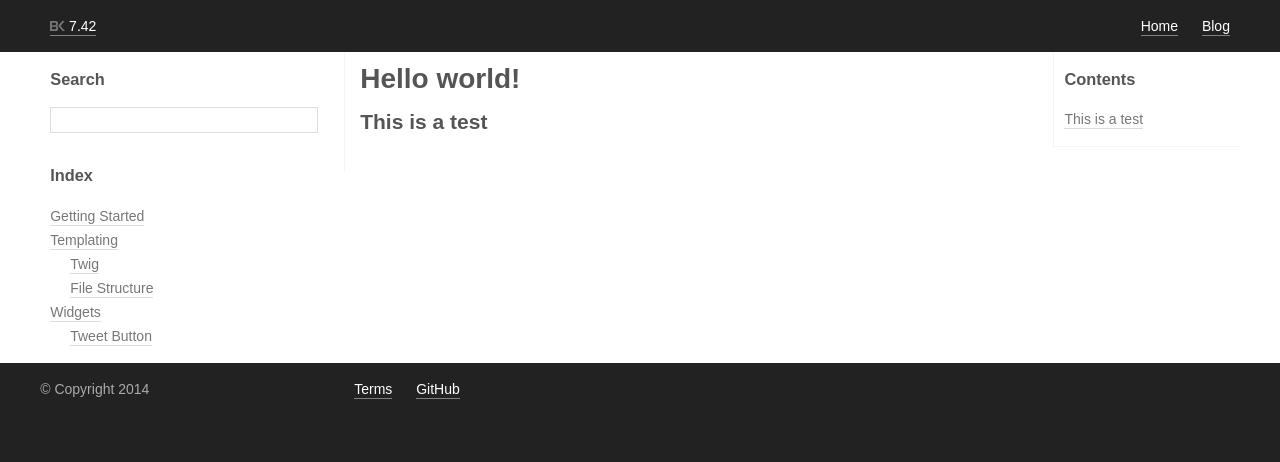
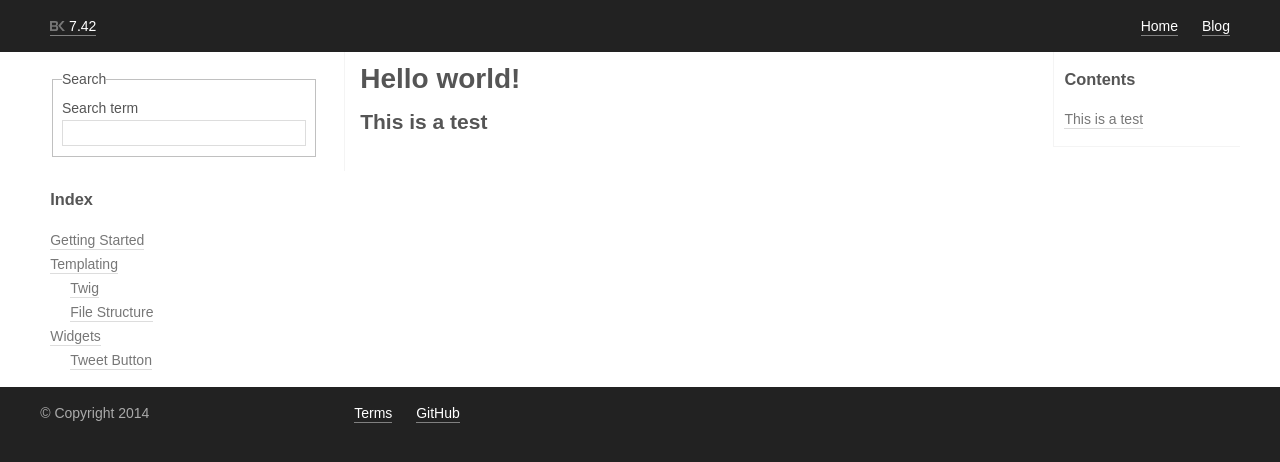
Before and after one commit to rusic/documentation, a Jekyll site: the page built from index.md, in a window 1280 px wide. Shown: the top 462 px of the page. Built offline with Jekyll 4.4.1, drawn with Linux system fonts in a browser that asks for light colours.

Commit message:
Improves design and structure of search, results now contained to include

```diff
--- a/_includes/search.html
+++ b/_includes/search.html
@@ -1,5 +1,21 @@
-<h3>Search</h3>
+<form class="search-form">
 
-<form class="search-form">
-	<input type="text" id="search-field" class="search-input" />
+	<fieldset>
+
+		<legend>Search</legend>
+
+		<div class="search-field">
+
+			<label>Search term</label>
+
+			<input type="text" id="search-field" class="search-input" />
+
+		</div>
+
+		<div id="search-results" class="search-results">
+
+		</div>
+
+	</fieldset>
+
 </form>
```
